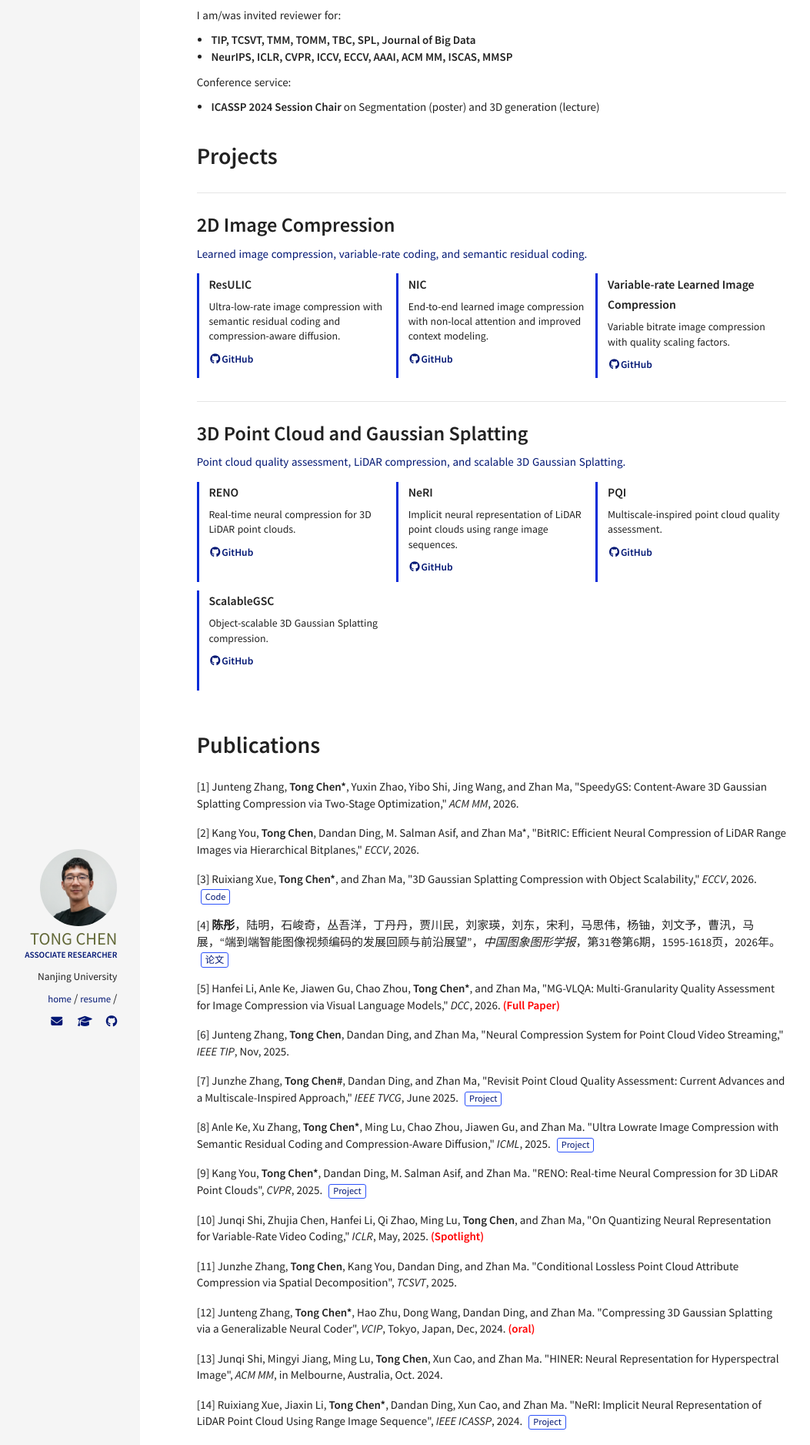
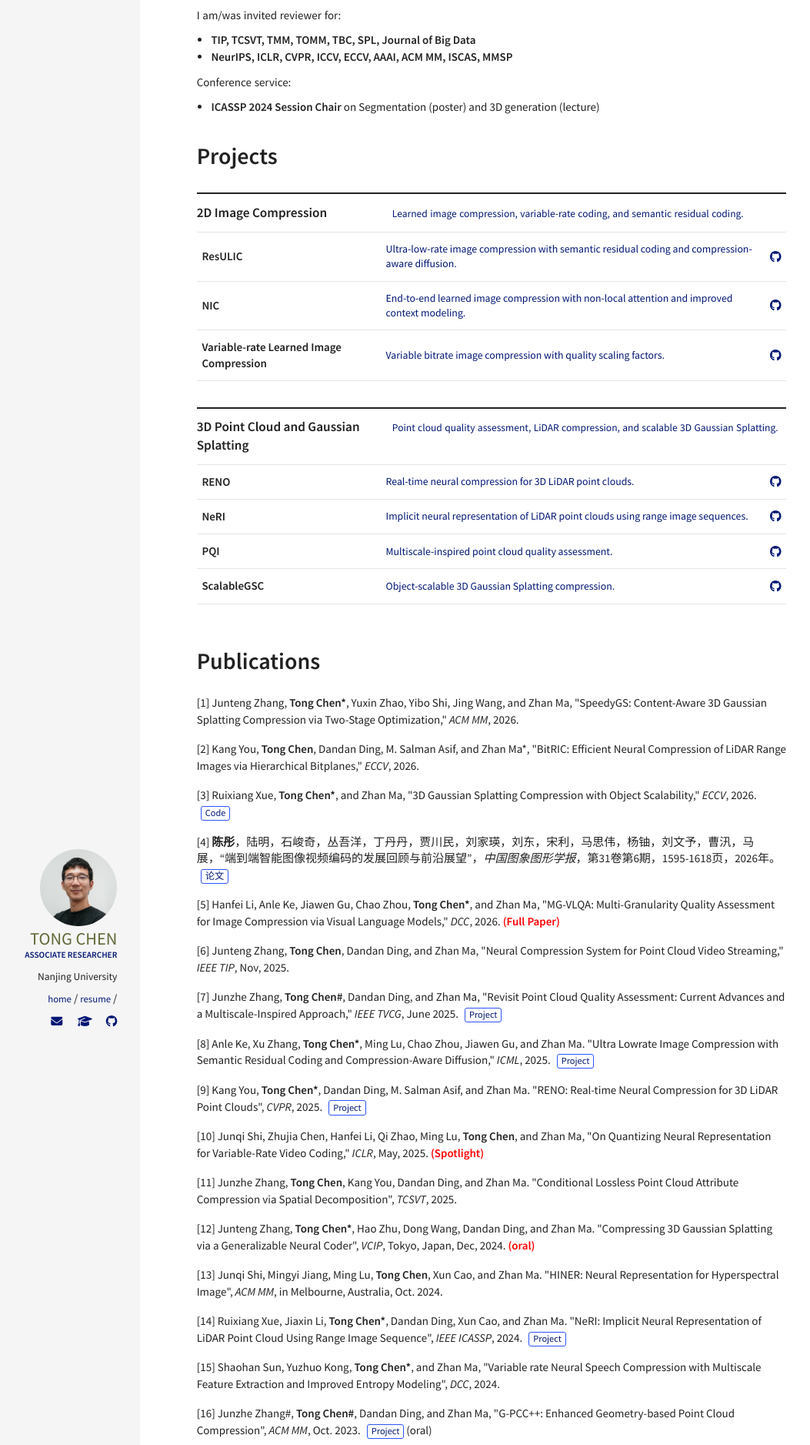
Before and after one commit to tongxyh/tongxyh.github.io, a Jekyll site: the page built from resume.html, in a window 1280 px wide. Shown: the part 300-2177 px from the top of the page at 77% size, without its empty margins (31-1084 px from the left). Built offline with Jekyll 4.4.1, drawn with Linux system fonts in a browser that asks for light colours; nearby versions of some CDN libraries.

Commit message:
Refine projects section layout

```diff
--- a/_includes/sections/projects.html
+++ b/_includes/sections/projects.html
@@ -6,14 +6,16 @@
         <h2>{{ direction.name }}</h2>
         <p>{{ direction.descr }}</p>
     </div>
-    <div class="research-project-grid">
+    <ul class="research-project-list">
         {% for project in direction.projects %}
-        <article class="research-project">
-            <h3>{{ project.name }}</h3>
-            <p>{{ project.descr }}</p>
-            <a href="{{ project.github }}" target="_blank" rel="noopener noreferrer"><i class="fa fa-fw fa-github" aria-hidden="true"></i>GitHub</a>
-        </article>
+        <li>
+            <a class="research-project-link" href="{{ project.github }}" target="_blank" rel="noopener noreferrer" aria-label="Open the {{ project.name }} GitHub repository">
+                <strong>{{ project.name }}</strong>
+                <span>{{ project.descr }}</span>
+                <i class="fa fa-github" aria-hidden="true" title="GitHub repository"></i>
+            </a>
+        </li>
         {% endfor %}
-    </div>
+    </ul>
 </section>
 {% endfor %}
--- a/_sass/pages/_layout.scss
+++ b/_sass/pages/_layout.scss
@@ -81,50 +81,107 @@
 }
 
 .research-project-group {
-  border-top: 1px solid $hr-border-color;
-  margin: 1.5rem 0 2rem;
-  padding-top: 1.25rem;
+  margin: 1.5rem 0 2.25rem;
 }
 
 .research-project-heading {
-  margin-bottom: 1rem;
+  align-items: baseline;
+  border-top: 2px solid $text-color;
+  display: grid;
+  gap: 1rem;
+  grid-template-columns: minmax(190px, 0.7fr) minmax(0, 1.5fr);
+  padding: 0.85rem 0;
 
   h2,
   p {
     margin: 0;
   }
 
+  h2 {
+    font-size: 1.15rem;
+    line-height: 1.35;
+  }
+
   p {
     color: $secondary;
-    margin-top: 0.35rem;
+    font-size: 0.9rem;
+    line-height: 1.4;
   }
 }
 
-.research-project-grid {
-  display: grid;
-  gap: 0.75rem;
-  grid-template-columns: repeat(auto-fit, minmax(230px, 1fr));
+.research-project-list {
+  border-bottom: 1px solid $hr-border-color;
+  list-style: none;
+  margin: 0;
+  padding: 0;
+
+  li {
+    border-top: 1px solid $hr-border-color;
+    margin: 0;
+  }
 }
 
-.research-project {
-  border-left: 3px solid lighten($primary, 20%);
-  min-height: 130px;
-  padding: 0.1rem 0 0.4rem 0.85rem;
+.research-project-link {
+  align-items: center;
+  color: $text-color;
+  display: grid;
+  gap: 1rem;
+  grid-template-columns: minmax(190px, 0.7fr) minmax(0, 1.5fr) 1.25rem;
+  padding: 0.8rem 0;
 
-  h3 {
-    font-size: 1.05rem;
-    margin: 0;
+  strong {
+    line-height: 1.35;
   }
 
-  p {
+  span {
+    color: $secondary;
     font-size: 0.92rem;
     line-height: 1.4;
-    margin: 0.35rem 0 0.55rem;
   }
 
-  a {
-    font-size: 0.9rem;
-    font-weight: 600;
+  i {
+    color: $primary;
+    font-size: 1rem;
+    justify-self: end;
+  }
+
+  &:hover,
+  &:focus {
+    color: $primary;
+
+    span {
+      color: $text-color;
+    }
+  }
+
+  @include media-query($small-screen) {
+    padding-left: 0.45rem;
+    padding-right: 0.45rem;
+  }
+}
+
+@media only screen and (max-width: $small-screen) {
+  .research-project-heading {
+    display: block;
+
+    p {
+      margin-top: 0.35rem;
+    }
+  }
+
+  .research-project-link {
+    gap: 0.3rem 0.75rem;
+    grid-template-columns: minmax(0, 1fr) 1.25rem;
+
+    strong,
+    span {
+      grid-column: 1;
+    }
+
+    i {
+      grid-column: 2;
+      grid-row: 1 / span 2;
+    }
   }
 }
 
```
